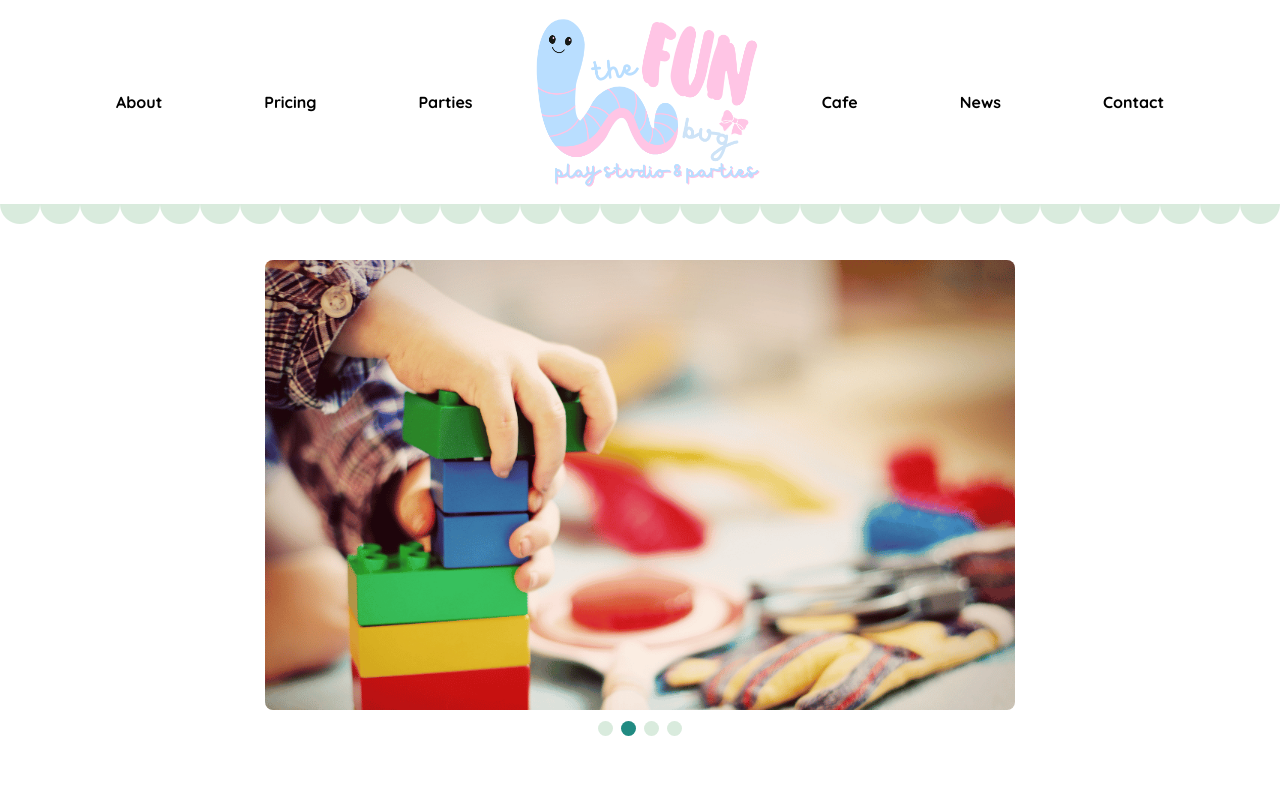
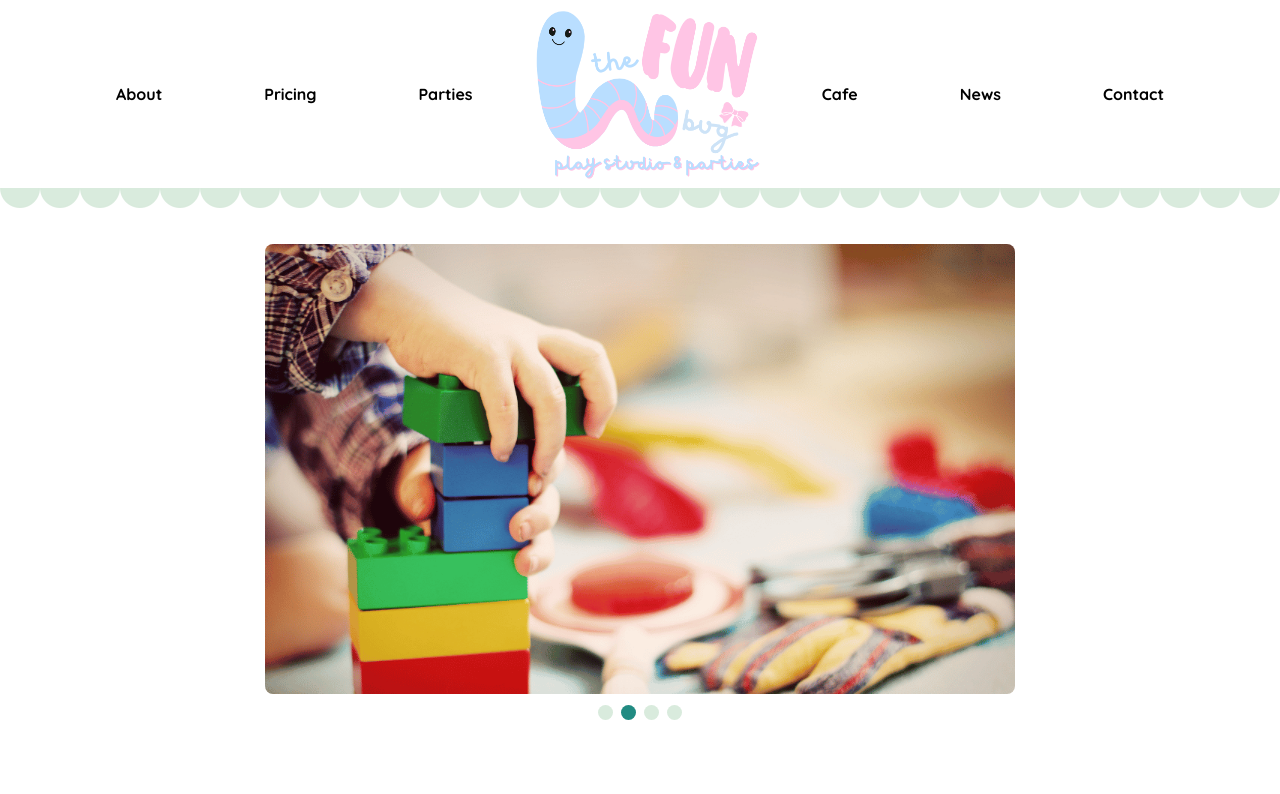
Before and after one commit to the-fun-bug/the-fun-bug, a Next.js app: page / in a window 1280 px wide. Shown: the top 794 px of the page. Built offline with nearby package versions, Linux system fonts and the light colour scheme.

Commit message:
minor adjustments to spacing of nav and footer

```diff
--- a/src/components/common/Footer.tsx
+++ b/src/components/common/Footer.tsx
@@ -26,7 +26,7 @@ export default function Footer() {
           />
         </div>
 
-        <div className="flex flex-col justify-center items-center">
+        <div className="flex flex-col justify-between items-center h-full">
           <div className="flex gap-[0.5rem] mb-[1rem]">
             <Link
               href="https://www.facebook.com/groups/824992593033982"
--- a/src/components/common/Navbar.tsx
+++ b/src/components/common/Navbar.tsx
@@ -104,7 +104,7 @@ export default function Navbar() {
           </nav>
         ) : (
           <nav
-            className={`bg-white w-full flex items-center justify-between mx-auto py-[1rem]  h-[${navSize}]`}
+            className={`bg-white w-full flex items-center justify-between mx-auto py-[0.5rem]  h-[${navSize}]`}
           >
             <div className="w-full flex max-w-[85vw] items-center justify-between mx-auto">
               <NavLink link="/about" linkName="About" />
```
